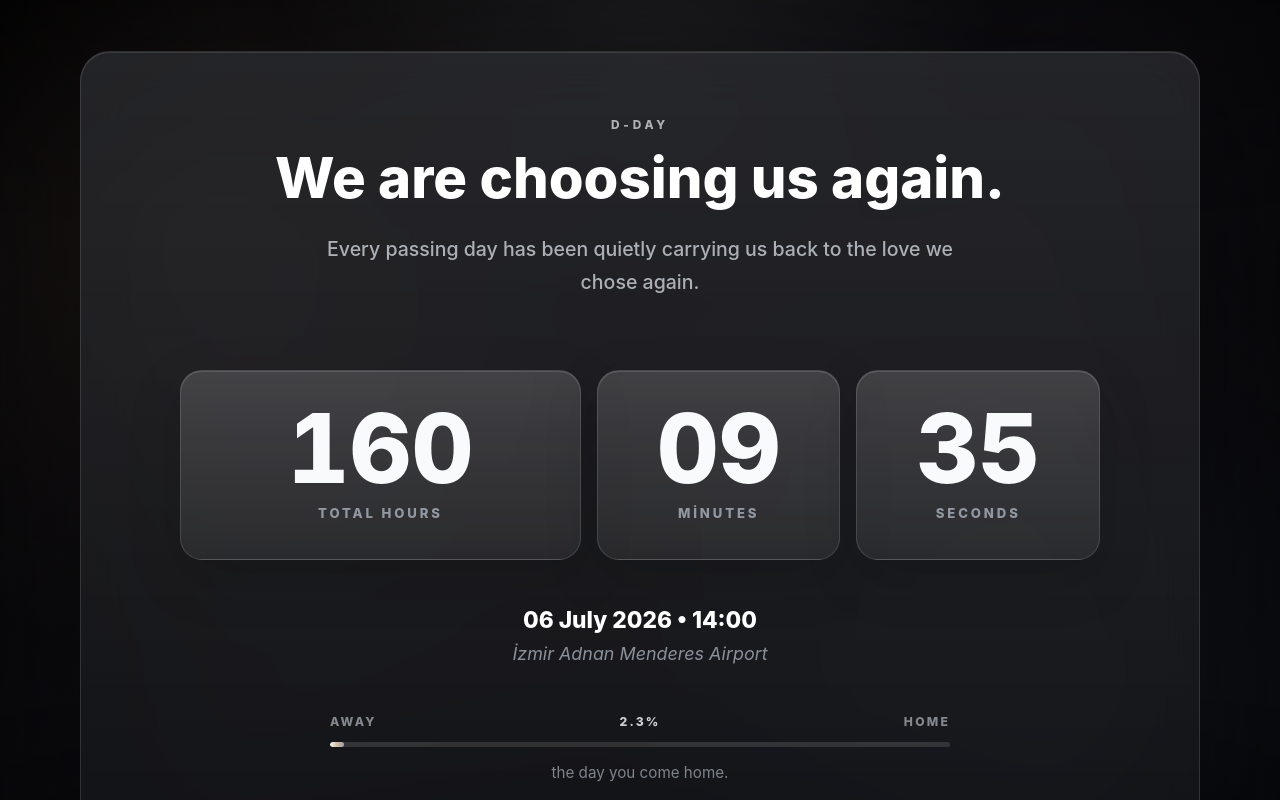
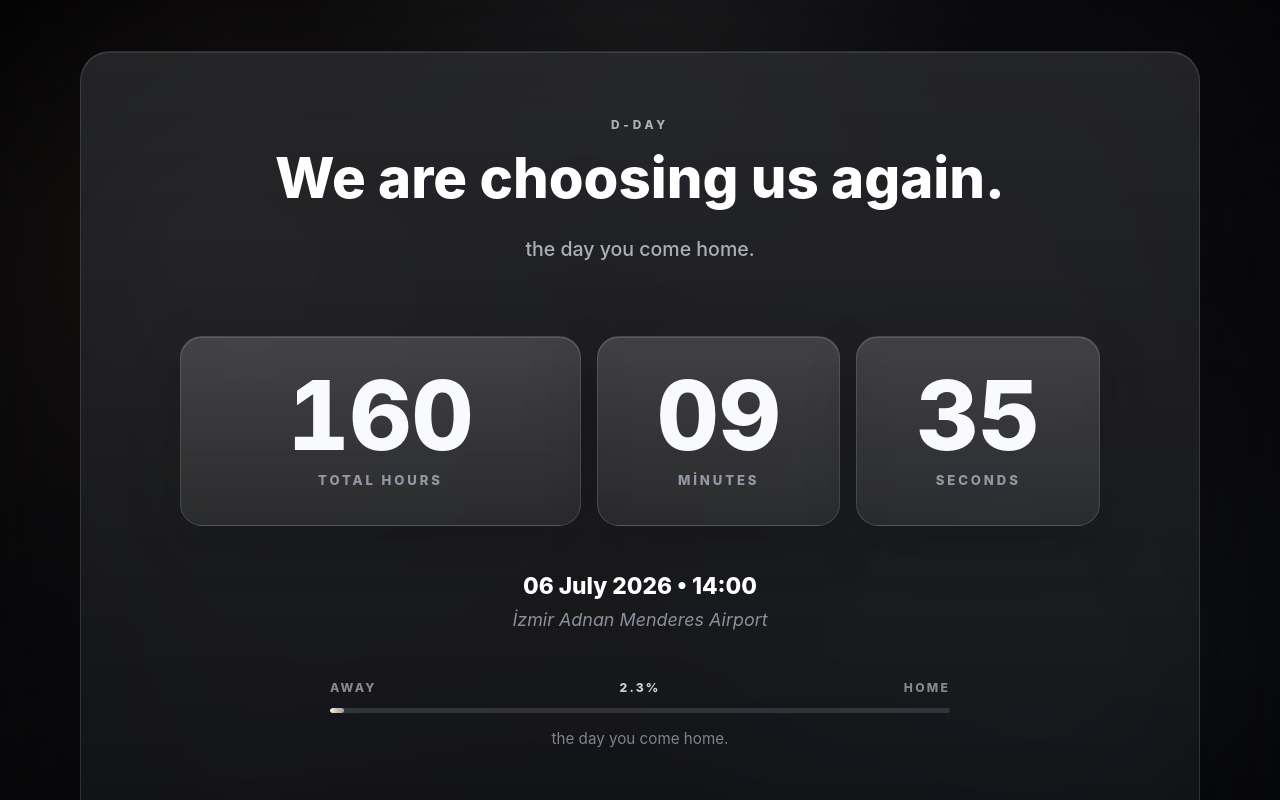
Before and after one commit to erdalyenigul/d-day, a Vue app: page / in a window 1280 px wide. Shown: the top 800 px of the page. Built offline with nearby package versions, Linux system fonts and the light colour scheme.

Commit message:
Update lead copy

```diff
--- a/src/App.vue
+++ b/src/App.vue
@@ -54,7 +54,7 @@ onUnmounted(() => {
         <p class="eyebrow">D-DAY</p>
         <h1 id="page-title">We are choosing us again.</h1>
         <p class="lead">
-          Every passing day has been quietly carrying us back to the love we chose again.
+          the day you come home.
         </p>
       </div>
 
```
